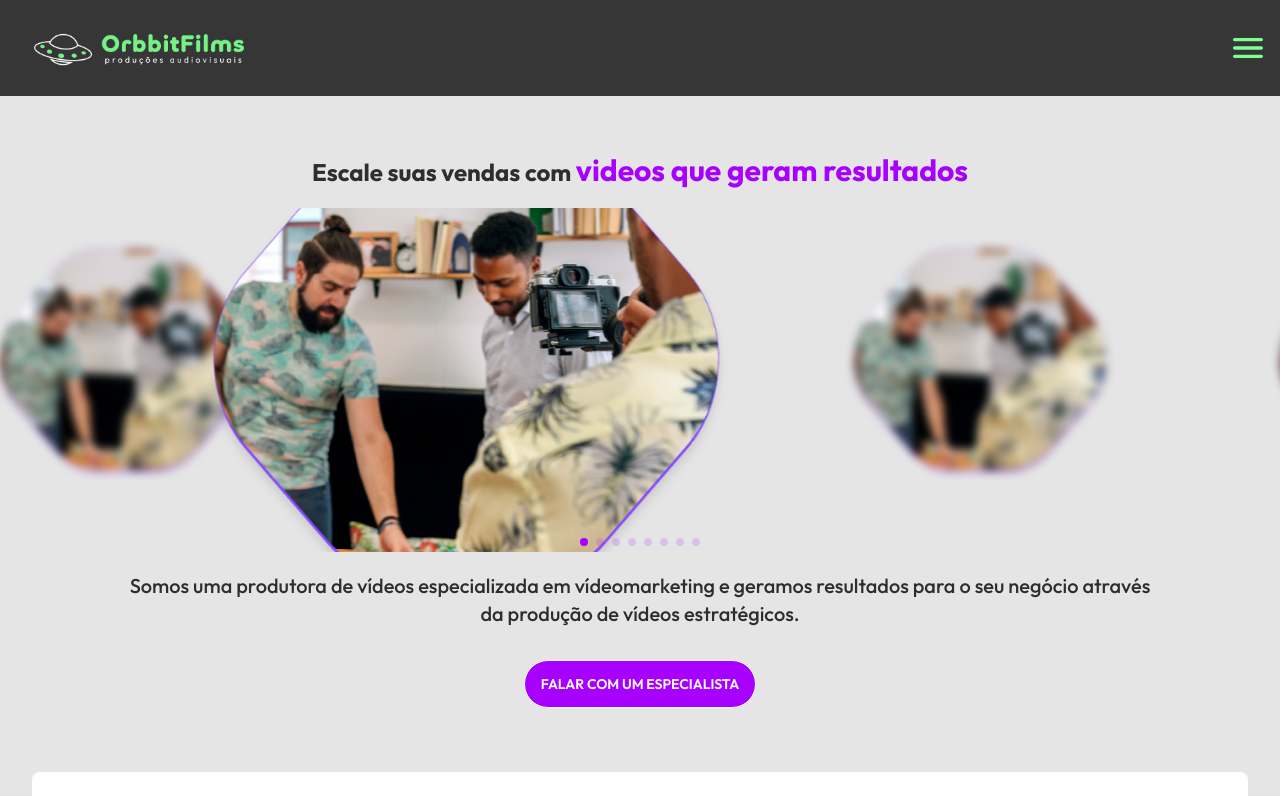
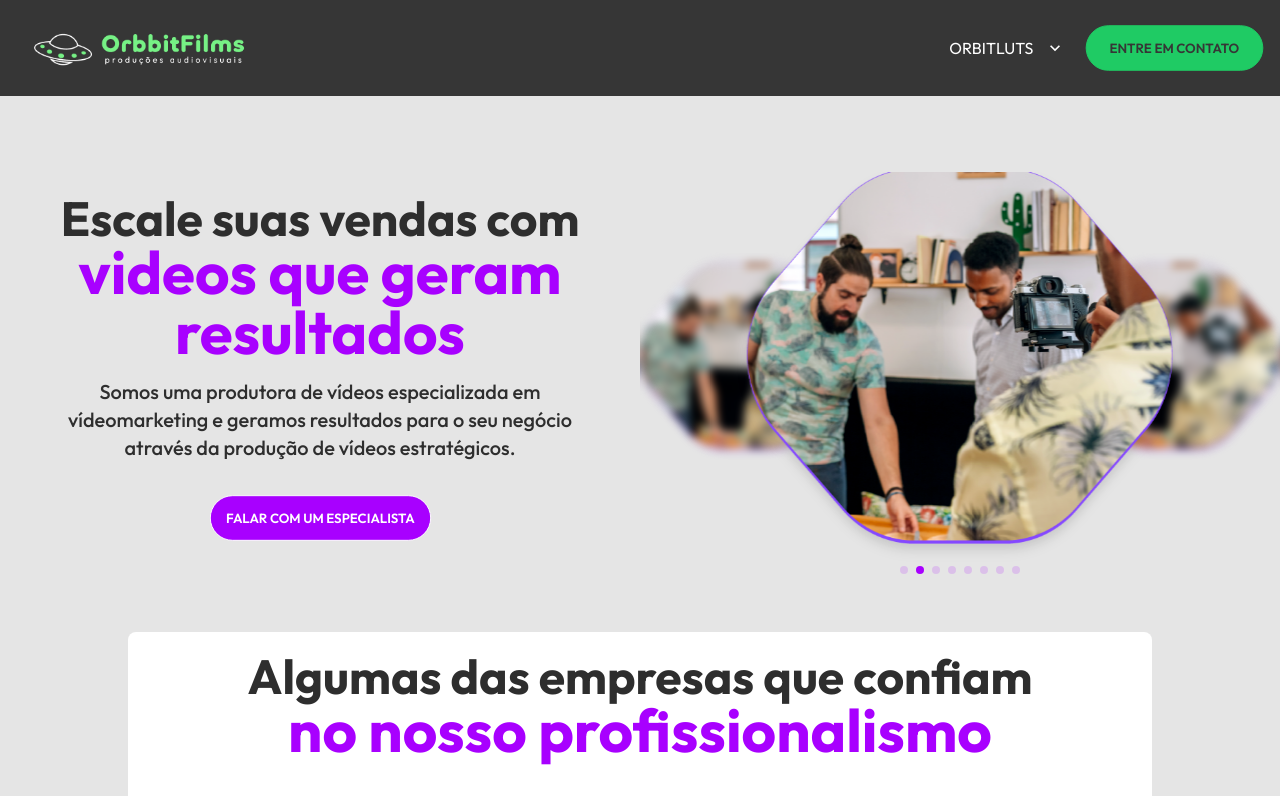
Before and after one commit to alepinheiro/site-orbit-films, a Nuxt app: page / in a window 1280 px wide. Shown: the top 796 px of the page. Built offline with nearby package versions, Linux system fonts and the light colour scheme.

Commit message:
visual impovments for desktop

```diff
--- a/assets/css/main.scss
+++ b/assets/css/main.scss
@@ -17,8 +17,16 @@
 h1 {
   @apply text-2xl font-bold;
 
+  @screen lg {
+    @apply text-5xl;
+  }
+
   span {
     @apply inline-block text-3xl text-eletric-purple;
+
+    @screen lg {
+      @apply text-6xl;
+    }
   }
 }
 
--- a/components/BusinessSection.vue
+++ b/components/BusinessSection.vue
@@ -45,8 +45,7 @@
 <template>
     <section class="p-8 ">
 
-
-        <div class="w-full p-5 rounded-lg bg-white flex flex-col items-center">
+        <div class="w-full p-5 rounded-lg bg-white flex flex-col items-center max-w-5xl mx-auto">
             <h1 class="text-center w-4/5">
                 Algumas das empresas que confiam
                 <span> no nosso profissionalismo</span>
--- a/components/DisponibilitySection.vue
+++ b/components/DisponibilitySection.vue
@@ -1,25 +1,50 @@
 <script setup lang="ts">
 import { Swiper, SwiperSlide } from "swiper/vue";
-import { Pagination } from "swiper";
+import { Pagination, Autoplay } from "swiper";
 import "swiper/css";
 import "swiper/css/pagination";
+import "swiper/css/autoplay";
 </script>
 <template>
     <section class="pt-14">
-        <div class="flex flex-col items-center text-center">
-            <h1>
-                Temos tempo e disponibilidaade
-                <span> para seu negócio </span>
-            </h1>
-            <div class="w-full py-5">
-                <Swiper id="disponibilitySlider" :modules="[Pagination]" :slidesPerView="3" :centeredSlides="true"
-                    :loop="true" :pagination="true">
+        <div class="flex flex-col lg:flex-row items-center text-center max-w-7xl mx-auto">
+            <div class="flex flex-col lg:flex-1 items-center px-8 ">
+                <h1>
+                    Temos tempo e disponibilidaade
+                    <span> para seu negócio </span>
+                </h1>
+                <div class="hidden flex-col gap-5 flex-1 w-full lg:flex">
+                    <h2 class="text-2xl font-black">
+                        Videomakers
+                        <span class="text-eletric-purple">+</span>
+                        Editores
+                        <span class="text-eletric-purple">+</span>
+                        Copywriter
+                        <br>
+                        Um time completo à sua disposição.
+                    </h2>
+                    <p>
+                        Com uma <span class="text-eletric-purple font-bold">dinâmica high-touch</span>, nosso time
+                        trabalhará
+                        diretamente com você e sua equipe, acompanhando todo
+                        o processo criativo do seu projeto, da pré-produção à
+                        finalização.
+                    </p>
+                    <button class="btn rounded-full bg-eletric-purple text-white my-8 w-fit mx-auto">
+                        Falar com um especialista
+                    </button>
+                </div>
+            </div>
+
+            <div class="w-full lg:w-1/2 py-5 lg:flex-1 ">
+                <Swiper id="disponibilitySlider" :modules="[Pagination, Autoplay]" :slidesPerView="3" :centeredSlides="true"
+                    :loop="true" :pagination="true" :autoplay="true">
                     <SwiperSlide v-for="slide in 8" :key="slide">
-                        <img class="h-56 object-contain" src="/img/footage-slider.png" alt="" srcset="" />
+                        <img class="h-56 lg:h-72 object-contain" src="/img/footage-slider.png" alt="" srcset="" />
                     </SwiperSlide>
                 </Swiper>
             </div>
-            <div class="flex flex-col gap-5 flex-1 w-full">
+            <div class="flex flex-col gap-5 flex-1 w-full lg:hidden">
                 <h2 class="text-2xl font-black">
                     Videomakers
                     <span class="text-eletric-purple">+</span>
@@ -35,14 +60,19 @@
                     o processo criativo do seu projeto, da pré-produção à
                     finalização.
                 </p>
-                <button class="btn rounded-full bg-eletric-purple text-white my-8 w-fit mx-auto"> Falar com um
-                    especialista</button>
+                <button class="btn rounded-full bg-eletric-purple text-white my-8 w-fit mx-auto">
+                    Falar com um especialista
+                </button>
             </div>
         </div>
     </section>
 </template>
 <style lang="scss">
 #disponibilitySlider {
+    .swiper-slide {
+        @apply transition-all;
+    }
+
     .swiper-slide-active {
         transform: scale(2) !important;
         z-index: 1;
--- a/components/FaqSection.vue
+++ b/components/FaqSection.vue
@@ -36,7 +36,7 @@
 </script>
 <template>
     <section class="px-8 py-10">
-        <div class="bg-eletric-purple rounded-lg p-4 text-white">
+        <div class="bg-eletric-purple rounded-lg p-4 text-white max-w-3xl mx-auto">
 
             <h1 class="font-bold ">Dúvidas</h1>
             <h1 class="font-bold text-3xl">Frequentes</h1>
--- a/components/FooterSection.vue
+++ b/components/FooterSection.vue
@@ -74,15 +74,15 @@
 </script>
 <template>
     <section class=" py-20 bg-gondola">
-        <div class="flex flex-col items-center text-white">
-            <img src="/img/logo-orbbit-mobile.png" alt="" class="w-2/5 mx-auto pb-10">
-            <div class="flex flex-row justify-between w-full px-8">
-                <ul class="flex flex-col w-full items-start">
+        <div class="flex flex-col items-center text-white max-w-xl mx-auto">
+            <img src="/img/logo-orbbit-mobile.png" alt="" class="w-2/5 lg:w-72 mx-auto pb-10 flex-1">
+            <div class="flex flex-row justify-between w-full px-8  mx-auto flex-1">
+                <ul class="flex flex-col w-full items-start flex-1">
                     <li class="py-2" v-for="item of anchorLinks" :key="item.id">
                         <a :href="item.link">{{ item.title }}</a>
                     </li>
                 </ul>
-                <ul class="flex flex-col w-full items-start">
+                <ul class="flex flex-col w-full items-start flex-1">
                     <li v-for="item of socials" :key="item.id">
 
                         <a class="flex flex-row items-center " :href="item.href">
--- a/components/HeroSection.vue
+++ b/components/HeroSection.vue
@@ -1,36 +1,53 @@
 <script setup lang="ts">
 import { Swiper, SwiperSlide } from "swiper/vue";
-import { Pagination } from "swiper";
+import { Pagination, Autoplay } from "swiper";
 import "swiper/css";
 import "swiper/css/pagination";
+import "swiper/css/autoplay";
 </script>
 <template>
     <section class="pt-14">
-        <div class="flex flex-col items-center text-center">
-            <h1>
-                Escale suas vendas com
-                <span> videos que geram resultados </span>
-            </h1>
-            <div class="w-full py-5">
-                <Swiper id="heroSlider" :modules="[Pagination]" :slidesPerView="3" :centeredSlides="true" :loop="true"
-                    :pagination="true">
+        <div class="flex flex-col lg:flex-row items-center text-center max-w-7xl mx-auto">
+            <div class="flex flex-col lg:flex-1 items-center ">
+                <h1>
+                    Escale suas vendas com
+                    <span> videos que geram resultados </span>
+                </h1>
+                <p class="w-4/5 hidden lg:block lg:py-4">
+                    Somos uma produtora de vídeos
+                    especializada em vídeomarketing e geramos
+                    resultados para o seu negócio através da
+                    produção de vídeos estratégicos.
+                </p>
+                <button class="btn rounded-full bg-eletric-purple text-white my-4 hidden lg:block"> Falar com um
+                    especialista</button>
+            </div>
+
+            <div class="w-full lg:w-1/2 py-5 lg:flex-1 ">
+                <Swiper id="heroSlider" :modules="[Pagination, Autoplay]" :slidesPerView="3" :centeredSlides="true"
+                    :loop="true" :pagination="true" :autoplay="true">
                     <SwiperSlide v-for="slide in 8" :key="slide">
-                        <img class="h-56 object-contain" src="/img/footage-slider.png" alt="" srcset="" />
+                        <img class="h-56 lg:h-72 object-contain" src="/img/footage-slider.png" alt="" srcset="" />
                     </SwiperSlide>
                 </Swiper>
             </div>
-            <p class="w-4/5">
+            <p class="w-4/5 lg:hidden">
                 Somos uma produtora de vídeos
                 especializada em vídeomarketing e geramos
                 resultados para o seu negócio através da
                 produção de vídeos estratégicos.
             </p>
-            <button class="btn rounded-full bg-eletric-purple text-white my-8"> Falar com um especialista</button>
+            <button class="btn rounded-full bg-eletric-purple text-white my-8 lg:hidden"> Falar com um especialista</button>
         </div>
     </section>
 </template>
 <style lang="scss">
 #heroSlider {
+
+
+    .swiper-slide {
+        @apply transition-all;
+    }
 
     .swiper-slide-active {
         transform: scale(2) !important;
--- a/components/MainNavbar.vue
+++ b/components/MainNavbar.vue
@@ -2,25 +2,38 @@
 import { Icon } from "@iconify/vue";
 </script>
 <template>
-  <nav>
-    <div class="navbar bg-gondola h-24">
+  <nav class="bg-gondola">
+    <div class="navbar  h-24 max-w-7xl mx-auto">
       <div class="flex-1">
         <a class="btn btn-ghost normal-case text-xl">
-          <img
-            class="h-full w-auto"
-            src="/img/logo-orbbit-mobile.png"
-            alt=""
-            srcset=""
-          />
+          <img class="h-full w-auto" src="/img/logo-orbbit-mobile.png" alt="" srcset="" />
         </a>
       </div>
-      <div class="flex-none">
+      <div class="flex-none lg:hidden">
         <button class="btn btn-square btn-ghost">
-          <Icon
-            class="h-10 w-10 text-mint-green"
-            icon="material-symbols:menu-rounded"
-          />
+          <Icon class="h-10 w-10 text-mint-green" icon="material-symbols:menu-rounded" />
         </button>
+      </div>
+      <div class="hidden lg:flex lg:flex-row lg:justify-end flex-1">
+        <ul class="menu menu-horizontal px-1 text-white ">
+          <li tabindex="0">
+            <a class="uppercase">
+              OrbitLuts
+              <svg class="fill-current" xmlns="http://www.w3.org/2000/svg" width="20" height="20" viewBox="0 0 24 24">
+                <path d="M7.41,8.58L12,13.17L16.59,8.58L18,10L12,16L6,10L7.41,8.58Z" />
+              </svg>
+            </a>
+            <ul class="p-2 bg-tangaroa shadow-md">
+              <li><a>Submenu 1</a></li>
+              <li><a>Submenu 2</a></li>
+            </ul>
+          </li>
+          <li>
+            <a href="#" class="btn bg-mountain-meadow border-mountain-meadow text-gondola rounded-full w-fit px-6">
+              entre em contato
+            </a>
+          </li>
+        </ul>
       </div>
     </div>
   </nav>
--- a/components/SubscribeSection.vue
+++ b/components/SubscribeSection.vue
@@ -1,6 +1,6 @@
 
 <template>
-    <section class="flex flex-col items-center py-20 px-8 text-center">
+    <section class="flex flex-col items-center py-20 px-8 text-center max-w-3xl mx-auto">
 
         <h1 class="pb-2">
             <span>
```
Also changed, not shown: components/CreativeSection.vue (+7 -7 lines), components/TestimonialsSection.vue (+6 -6 lines).
